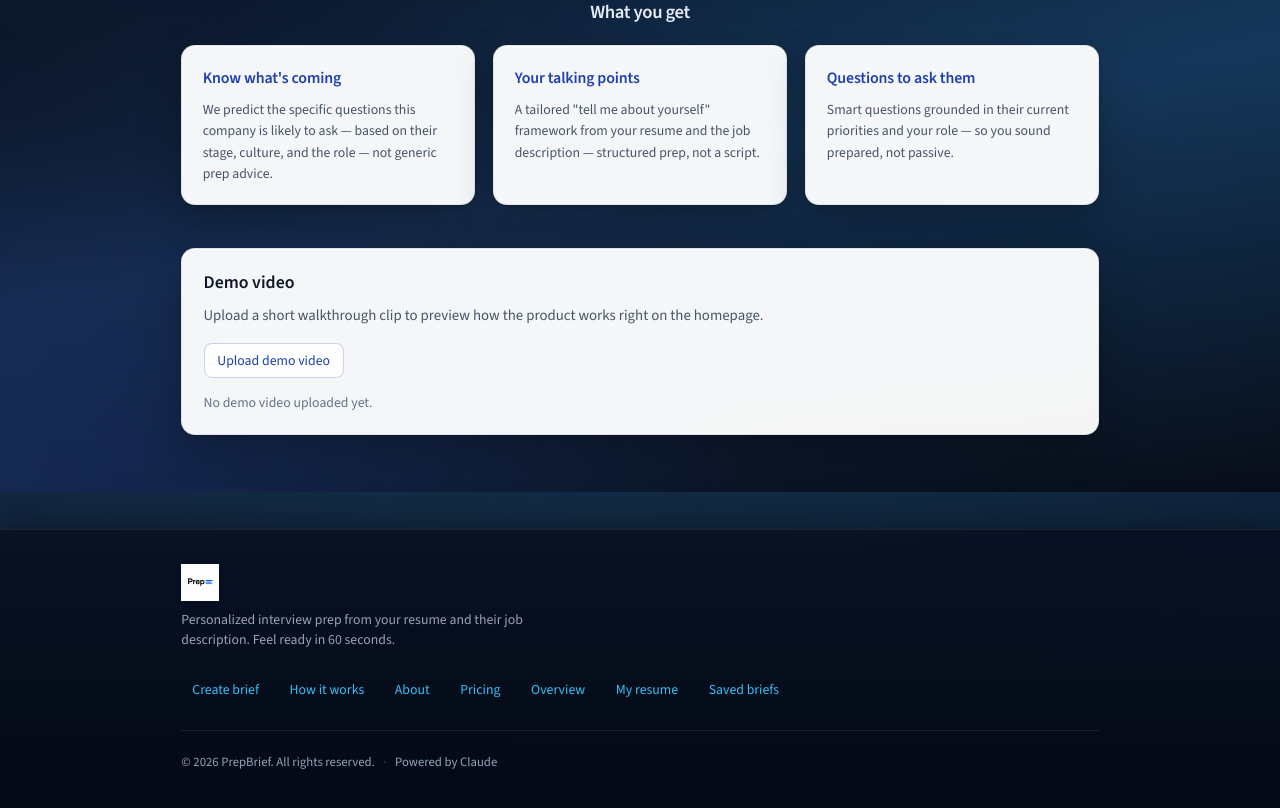
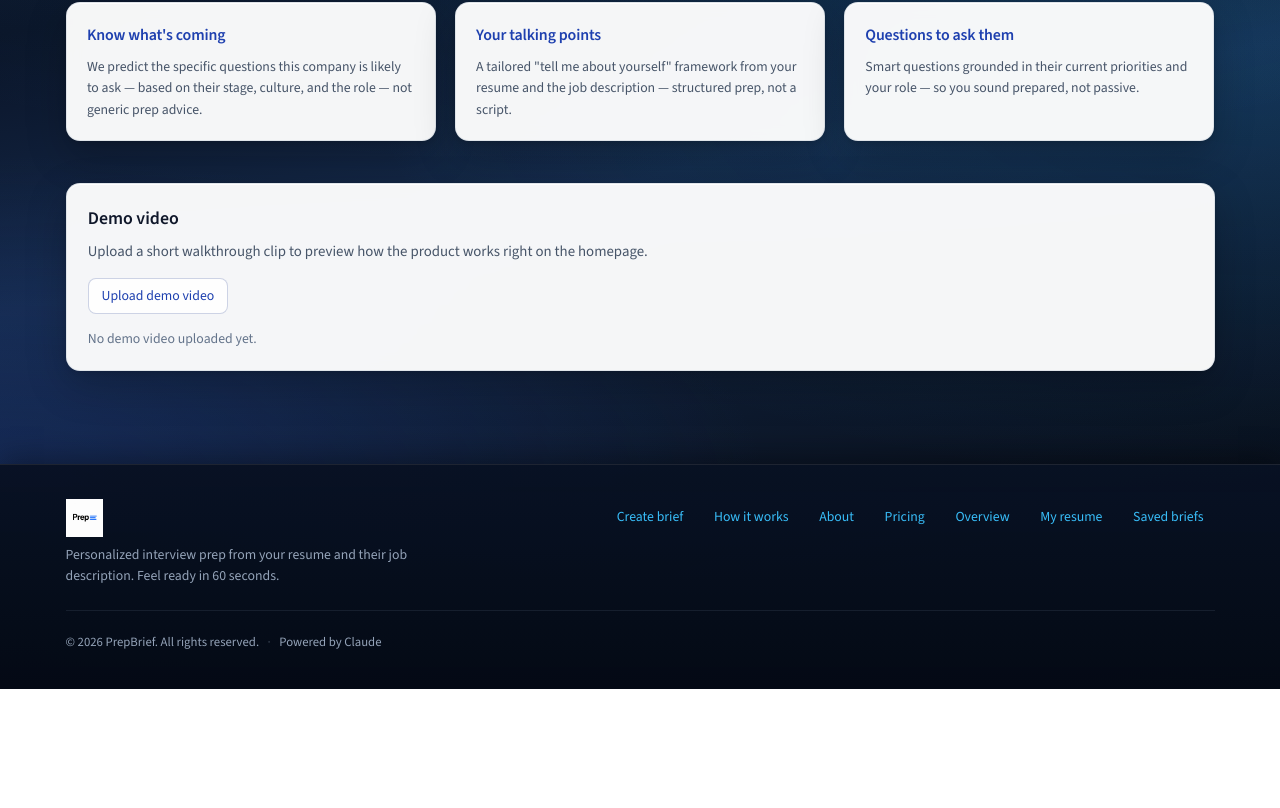
Before and after one commit to ambrosehundal1996/prepBrief, a React (Vite) app in the folder client/: page / in a window 1280 px wide. Shown: the part 1108-1916 px from the top of the page. After the commit the page ends 1797 px from the top, so only its background shows below. Built offline with nearby package versions, Linux system fonts and the light colour scheme.

Commit message:
increase width

```diff
--- a/client/src/App.css
+++ b/client/src/App.css
@@ -38,7 +38,7 @@
   grid-template-columns: auto 1fr auto;
   align-items: center;
   gap: 1rem;
-  max-width: 1200px;
+  max-width: 1360px;
   margin: 0 auto;
   padding: 0.65rem 1.25rem;
   min-height: 3.5rem;
@@ -199,10 +199,10 @@
   flex: 1;
   display: flex;
   flex-direction: column;
-  max-width: 960px;
+  max-width: 1200px;
   width: 100%;
   margin: 0 auto;
-  padding: 1.75rem 1.25rem 3rem;
+  padding: 1.75rem 1.5rem 3rem;
 }
 
 .site-header {
@@ -950,7 +950,7 @@ main#top {
 
 @media (min-width: 840px) {
   .brief-layout:not(.brief-layout--content-only) {
-    grid-template-columns: minmax(12rem, 15rem) minmax(0, 1fr);
+    grid-template-columns: minmax(13rem, 16rem) minmax(0, 1fr);
   }
 
   .toc-vertical {
@@ -1397,9 +1397,9 @@ main#top {
 }
 
 .site-footer-inner {
-  max-width: 960px;
+  max-width: 1200px;
   margin: 0 auto;
-  padding: 2rem 1.25rem 2.25rem;
+  padding: 2rem 1.5rem 2.25rem;
 }
 
 .site-footer-top {
```
